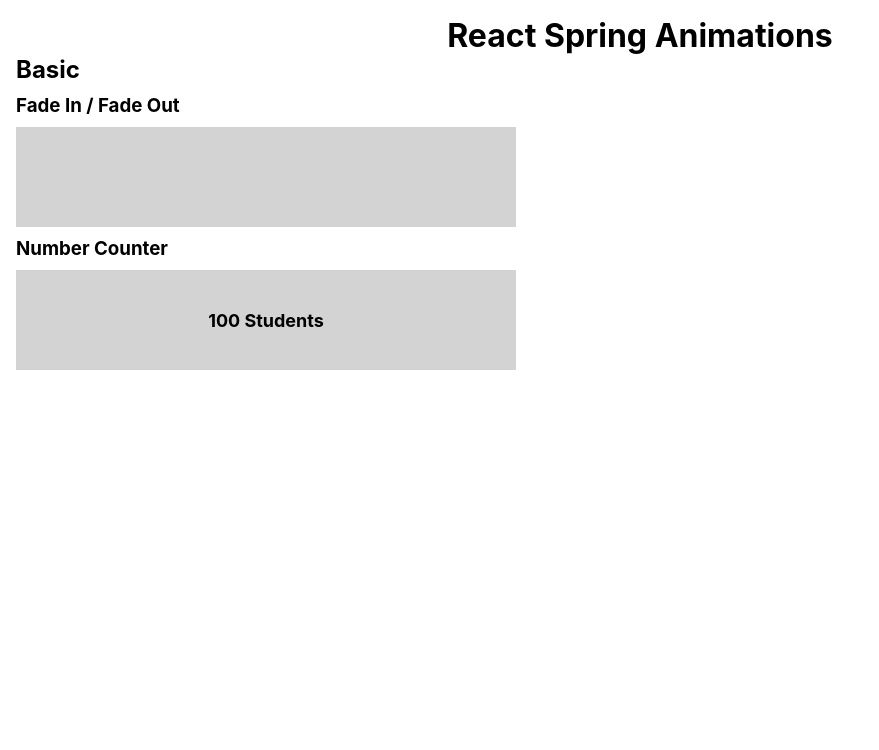
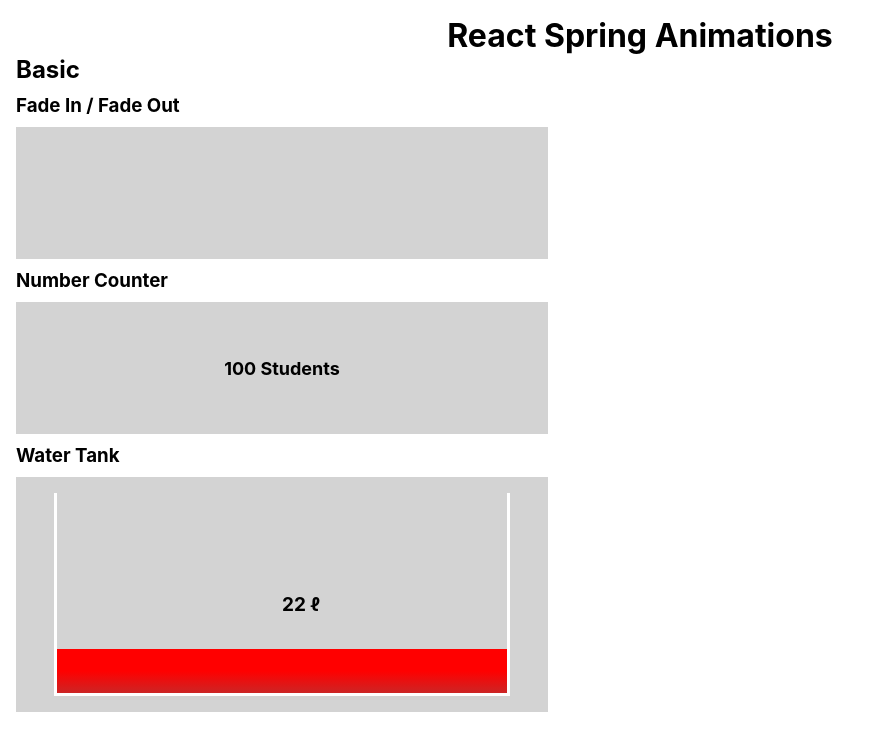
Before and after one commit to ayarhlaine/react-animation-1, a React (Create React App) app: page / in a window 1280 px wide. Shown: the top 750 px of the page, without its empty margins (0-879 px from the left). Built offline with nearby package versions, Linux system fonts and the light colour scheme.

Commit message:
Added Water Tank

```diff
--- a/src/Background/Background.css
+++ b/src/Background/Background.css
@@ -1,4 +1,5 @@
 .Background {
+    padding: 1rem;
     max-width: 500px;
     min-height: 100px;
     background-color: lightgray;
--- a/src/Basic/Basic.jsx
+++ b/src/Basic/Basic.jsx
@@ -2,6 +2,7 @@
 import SectionTitle from '../SectionTitle/SectionTitle';
 import FadeIn from './FadeIn/FadeIn';
 import NumberCounter from './NumberCounter/NumberCounter';
+import WaterTank from './WaterTank/WaterTank';
 function Basic() {
     return (
         <div className="Basic">
@@ -10,6 +11,8 @@
            <FadeIn />
            <SectionTitle  title="Number Counter"/>
            <NumberCounter />
+           <SectionTitle  title="Water Tank"/>
+           <WaterTank />
         </div>
     )
 }
--- /dev/null
+++ b/src/Basic/WaterTank/WaterTank.css
@@ -0,0 +1,34 @@
+.WaterTank{
+    display: flex;
+    flex-direction: column;
+    width: 90%;
+    height: 200px;
+    border: 3px solid white;
+    border-top: none;
+    justify-content: flex-end;
+    position: relative;;
+}
+.Tank{
+    display: flex;
+    align-items: center;
+    justify-content: center;
+}
+.Tank__Value{
+    position: absolute;
+    left: 50%;
+    top: 50%;
+    font-size: 19px;
+    font-weight: bold;
+}
+/* .Tank__Normal {
+    background-image:
+    -webkit-gradient( linear, left bottom, left top, color-stop(0, rgb(37, 93, 204)), color-stop(0.50, rgb(0,150,255)) );
+} */
+.Tank__Normal {
+    background-image:
+    -webkit-gradient( linear, left bottom, left top, color-stop(0, rgb(37, 179, 204)), color-stop(0.50, rgb(0, 174, 255)) );
+}
+.Tank__Critical{
+    background-image:
+    -webkit-gradient( linear, left bottom, left top, color-stop(0, rgb(204, 37, 37)), color-stop(0.50, rgb(255, 0, 0)) );
+}
--- /dev/null
+++ b/src/Basic/WaterTank/WaterTank.jsx
@@ -0,0 +1,39 @@
+import React, { useState, useEffect} from 'react'
+import { animated, useSpring } from 'react-spring';
+import Background from '../../Background/Background';
+import { useTimer } from '../../hooks/toggle.hook';
+import './WaterTank.css';
+
+function getRandomArbitrary(min, max) {
+    return Math.random() * (max - min) + min;
+}
+function WaterTank() {
+    const toggle = useTimer(2000);
+    const [current, setCurrent] = useState(0);
+    const [next, setNext] = useState(0);
+
+    useEffect(() => {
+        setCurrent(next);
+        setNext(getRandomArbitrary(0, 100));
+    },[toggle]);
+
+    const { number } = useSpring({ number: next, from: { number: current }, duration: 9000 })
+    const percentage = (number) => `${number.toFixed(0)}%`;
+    const getValue = (number) => `${number.toFixed(0)}%`;
+    return (
+        <Background >
+        <animated.div className="WaterTank">
+            <animated.div
+            className={`Tank ${next.toFixed(0) >= 50 ? 'Tank__Normal' : 'Tank__Critical'}`}
+            style={{
+                height: number.interpolate((number) => percentage(number))
+            }}
+            >
+            </animated.div>
+            <span className="Tank__Value">{next.toFixed(0)} ℓ</span>
+        </animated.div>
+        </Background>
+    )
+}
+
+export default WaterTank
```
